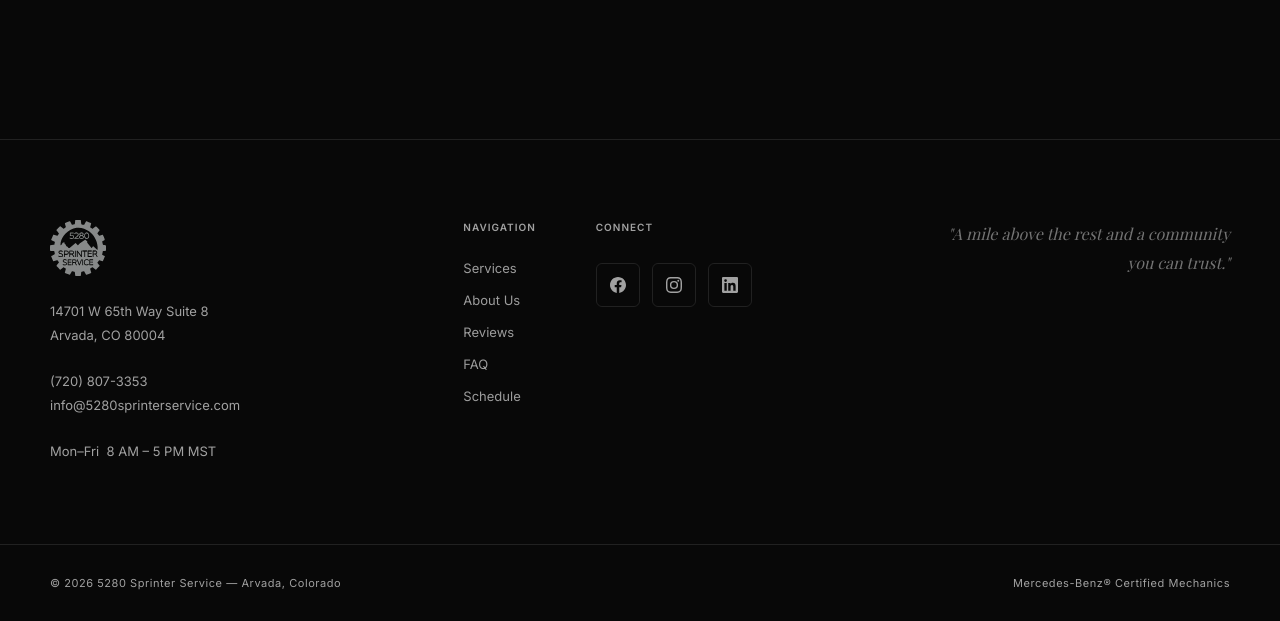
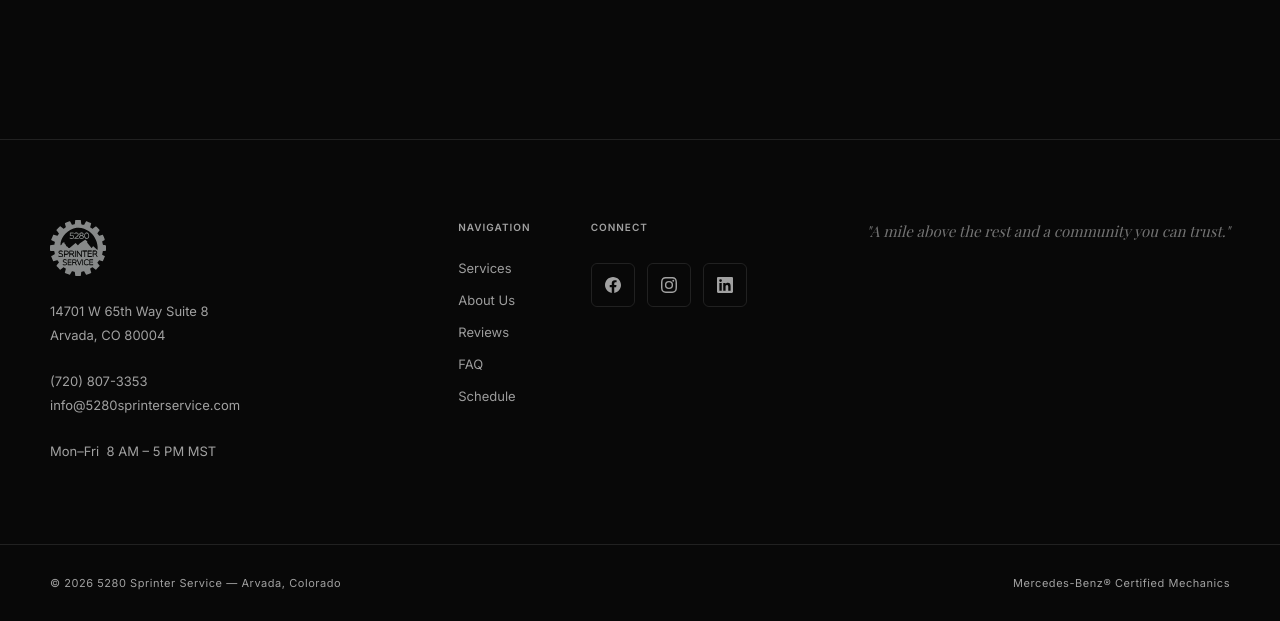
Before and after one commit to Mikkelmacmini-cmd/5280-Sprinter, a plain HTML site: page index.html in a window 1280 px wide. Shown: the part 7615-8236 px from the top of the page. Drawn offline with nearby package versions, Linux system fonts and the light colour scheme.

Commit message:
Footer quote: single line on all screen sizes

```diff
--- a/index.html
+++ b/index.html
@@ -2006,7 +2006,7 @@
         </div>
 
         <div style="text-align: right;">
-            <p style="font-family: var(--serif); font-size: 16px; color: var(--text-dim); line-height: 1.8; max-width: 300px; margin-left: auto; font-style: italic; opacity: 0.7;">"A mile above the rest and a community you can trust."</p>
+            <p style="font-family: var(--serif); font-size: 15px; color: var(--text-dim); white-space: nowrap; font-style: italic; opacity: 0.7;">"A mile above the rest and a community you can trust."</p>
         </div>
     </footer>
 
```
